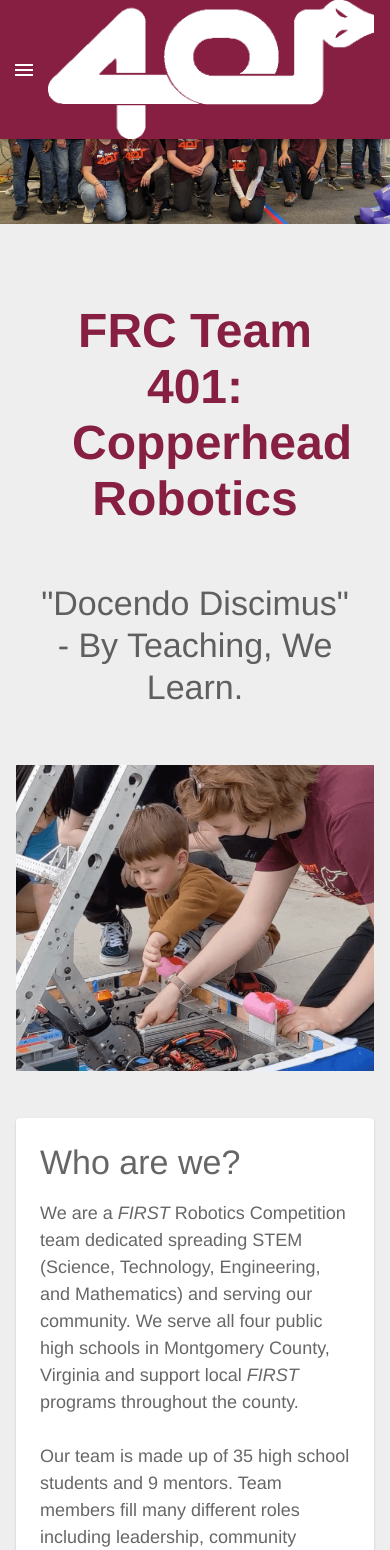
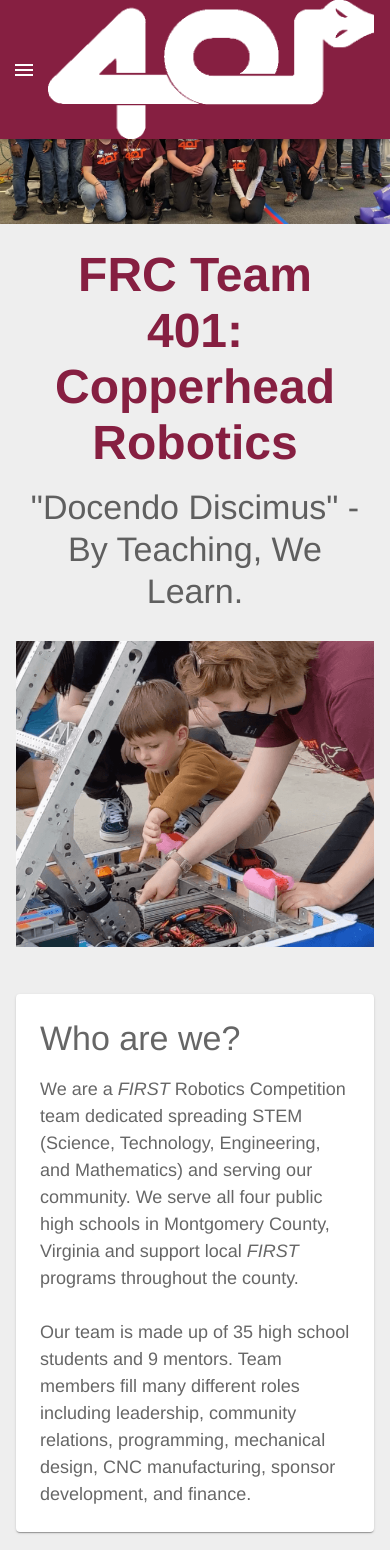
Before and after one commit to team401/team401.github.io, a Next.js app: page / in a window 390 px wide. Shown: the top 1550 px of the page. Built offline with nearby package versions, Linux system fonts and the light colour scheme; what @mui/material-nextjs would draw is missing.

Commit message:
Make calendar more responsive.

```diff
--- a/src/app/components/Page.tsx
+++ b/src/app/components/Page.tsx
@@ -1,4 +1,4 @@
-import { Box, Container } from "@mui/material";
+import { Container } from "@mui/material";
 import React from "react";
 import { PropsWithChildren } from "react";
 
@@ -6,7 +6,6 @@ export default function Page(props: PropsWithChildren<unknown>) {
   return (
     <Container maxWidth="lg" sx={{ pt: 4 }}>
       {props.children}
-      <Box textAlign="center"></Box>
     </Container>
   );
 }
--- a/src/app/page.tsx
+++ b/src/app/page.tsx
@@ -56,8 +56,8 @@ export default function About() {
   return (
     <>
       <RespImage src={teamPhoto} sizes="100vw" loading="eager" />
-      <Container maxWidth="lg" sx={{ pt: 2 }}>
-        <Box textAlign="center">
+      <Container maxWidth="lg" sx={{ pt: 0 }}>
+        <Box textAlign="center" sx={{ pt: 0 }}>
           <Grid container rowSpacing={5} columnSpacing={2}>
             <Grid xs={12}>
               <Typography
@@ -65,8 +65,8 @@ export default function About() {
                 align="center"
                 component="h1"
                 sx={{
-                  m: 7,
-                  fontWeight: 900,
+                  m: 2,
+                  fontWeight: 800,
                   color: theme.palette.primary.main,
                 }}
               >
@@ -78,14 +78,14 @@ export default function About() {
                 color="text.secondary"
                 component="h1"
                 sx={{
-                  m: 2,
+                  m: 1,
                 }}
               >
                 &quot;Docendo Discimus&quot; - By Teaching, We Learn.
               </Typography>
             </Grid>
             {aboutSections.map((section) => (
-              <Grid container key={section.heading}>
+              <Grid container key={section.heading} sx={{ pt: 0 }}>
                 <Grid xs={12} md={6} maxWidth="100%">
                   <RespImage src={section.img} loading="eager" />
                 </Grid>
```
Also changed, not shown: src/app/calendar/page.tsx (+9 -2 lines).
